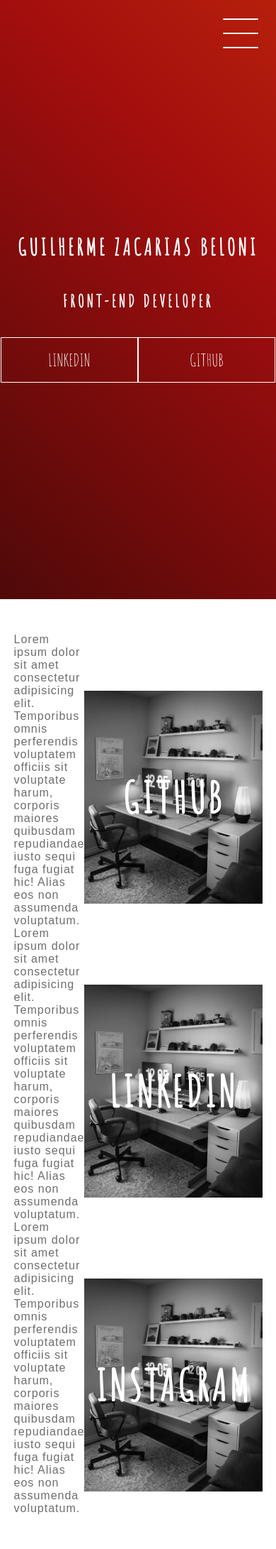
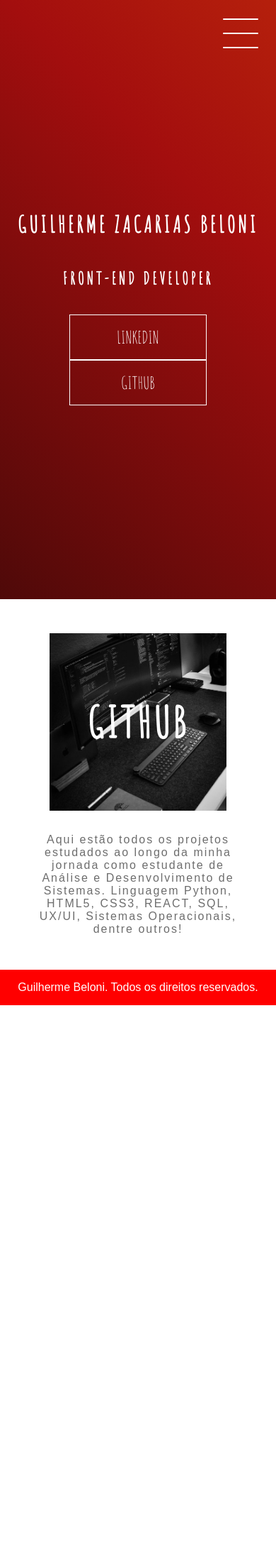
Before and after one commit to GuilhermeBeloni/TKI_DIO, a PHP site: page / in a window 390 px wide. Shown: the whole page at 71% size. After the commit the page ends 1416 px from the top, so only its background shows below. Run offline with PHP 8.4, Linux system fonts and the light colour scheme.

Commit message:
footer002

```diff
--- a/ProjetoPortifolio/index.html
+++ b/ProjetoPortifolio/index.html
@@ -47,46 +47,18 @@
     <main class="container">
       <div class="card-container">
         <div class="card-text">
-          Lorem ipsum dolor sit amet consectetur adipisicing elit. Temporibus
-          omnis perferendis voluptatem officiis sit voluptate harum, corporis
-          maiores quibusdam repudiandae iusto sequi fuga fugiat hic! Alias eos
-          non assumenda voluptatum.
+          Aqui estão todos os projetos estudados ao longo da minha jornada como estudante de Análise e Desenvolvimento de Sistemas. Linguagem Python, HTML5, CSS3, REACT, SQL, UX/UI, Sistemas Operacionais, dentre outros!
         </div>
         <div class="card">
             <div class="card-wrapper">
-                <h2>GitHub</h2>
+                <h2> GitHub</h2>
                 <p>Veja os meus projetos</p>
             </div>
         </div>
       </div>
-      <div class="card-container">
-        <div class="card-text">
-          Lorem ipsum dolor sit amet consectetur adipisicing elit. Temporibus
-          omnis perferendis voluptatem officiis sit voluptate harum, corporis
-          maiores quibusdam repudiandae iusto sequi fuga fugiat hic! Alias eos
-          non assumenda voluptatum.
-        </div>
-        <div class="card">
-            <div class="card-wrapper">
-                <h2>LinkedIn</h2>
-                <p>Acompanhe minha carreira</p>
-            </div>
-        </div>
-      </div>
-      <div class="card-container">
-        <div class="card-text">
-          Lorem ipsum dolor sit amet consectetur adipisicing elit. Temporibus
-          omnis perferendis voluptatem officiis sit voluptate harum, corporis
-          maiores quibusdam repudiandae iusto sequi fuga fugiat hic! Alias eos
-          non assumenda voluptatum.
-        </div>
-        <div class="card">
-            <div class="card-wrapper">
-                <h2>Instagram</h2>
-                <p>Ou mais do meu dia-a-dia </p>
-            </div>
-        </div>
-      </div>
     </main>
+    <footer class="footer">
+        Guilherme Beloni. Todos os direitos reservados.
+    </footer>
   </body>
 </html>
--- a/ProjetoPortifolio/style.css
+++ b/ProjetoPortifolio/style.css
@@ -205,8 +205,8 @@ h2 {
     width: 100%;
     height: auto;
     display: flex;
-    flex-direction:  column;
-    justify-content: space-between;
+    flex-direction: column;
+    justify-content: space-evenly;
     align-items: center;
     margin: 3rem 0;
 }
@@ -221,15 +221,15 @@ h2 {
 .card{
     height: 300px;
     width: 400px;
-    margin: 3rem 0 0;
-    background-image: url(img/cadeira-giratoria\ \(4\).jpg);
+    margin: 3rem 0 0 0;
+    background-image: url(img/image01.jpg);
     background-position: center;
     background-repeat: no-repeat;
     background-size: cover;
     display: flex;
     justify-content: center;
     align-items: center;
-    filter: grayscale(100);
+    filter: grayscale(1);
     color: white;
     cursor: pointer;
     transition: 0.3s;
@@ -238,8 +238,17 @@ h2 {
 .card-text {
     width: 40%;
     font-family: sans-serif;
-    letter-spacing: 1px;
+    letter-spacing: 2px;
     color: rgb(109, 109, 109);
+}
+
+.card-wrapper{
+    text-align: center;
+    display: flex;
+    flex-direction: column;
+    justify-content: center;
+    align-items: center;
+    position: relative;
 }
 
 .card-wrapper::before {
@@ -279,3 +288,54 @@ h2 {
     width: 350px;
     height: 250px;
 }
+
+
+.card:hover > .card-wrapper p {
+    font-size: 14px;
+    opacity: 1;
+    visibility: visible;
+}
+
+
+/*FOOTER*/
+.footer {
+    height: 50px;
+    width: 100%;
+    display: flex;
+    justify-content: center;
+    align-items: center;
+    background-color: #ff0000;
+    font-family: sans-serif;
+}
+
+/*RESPONSIVIDADE*/
+
+@media (max-width: 800px) {
+    .social-media {
+        display: flex;
+        flex-direction: column;
+    }
+    .container {
+        margin-top: 0;
+    }
+    .card-container {
+        flex-direction: column;
+    }
+    .container .card-container:nth-child(1),
+    .container .card-container:nth-child(3) {
+        flex-direction: column-reverse;
+    }
+    .card {
+        height: 250px;
+        width: 250px;
+    }
+    .card-text {
+        width: 90%;
+        margin-top: 2rem;
+        text-align: center;
+    }
+    .card:hover > .card-wrapper::before {
+        height: 190px;
+        width: 190px;
+    }
+}
```
Also changed, not shown: ProjetoPortifolio/img/image01.jpg (added).
